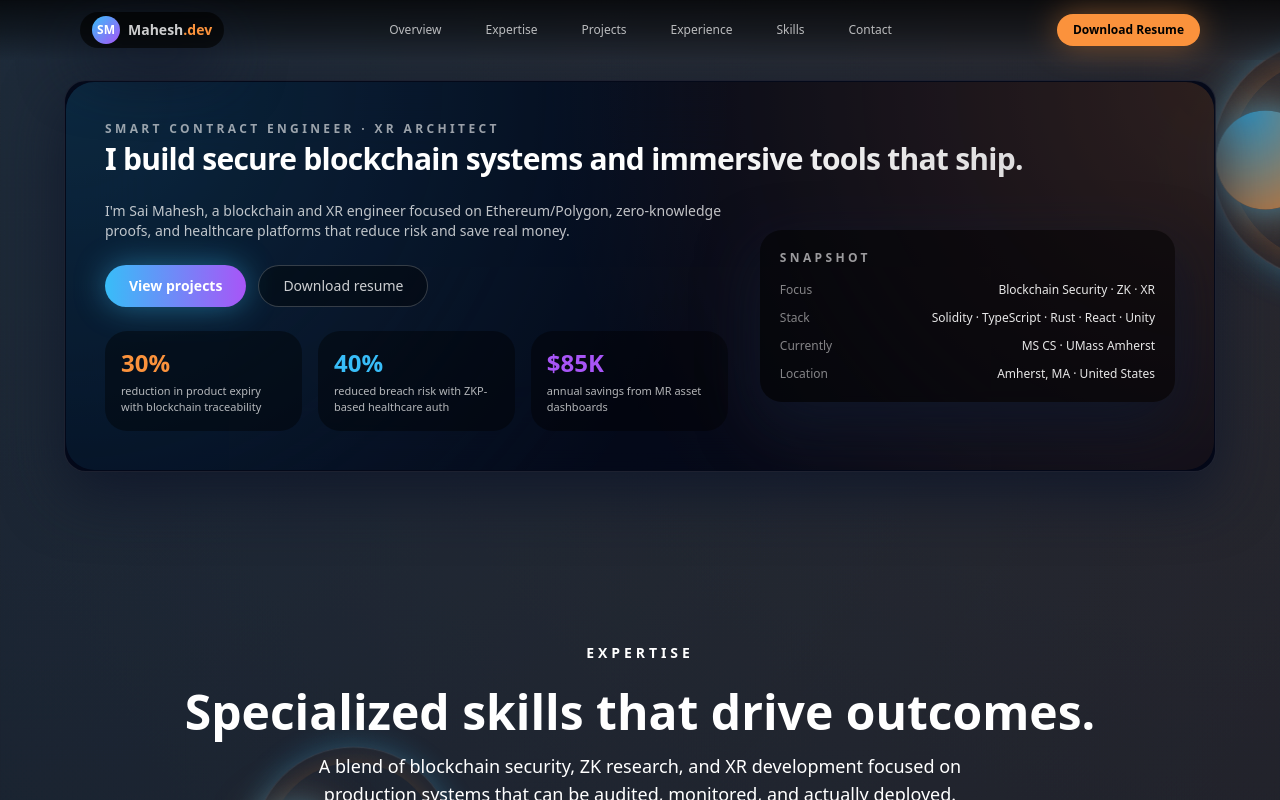
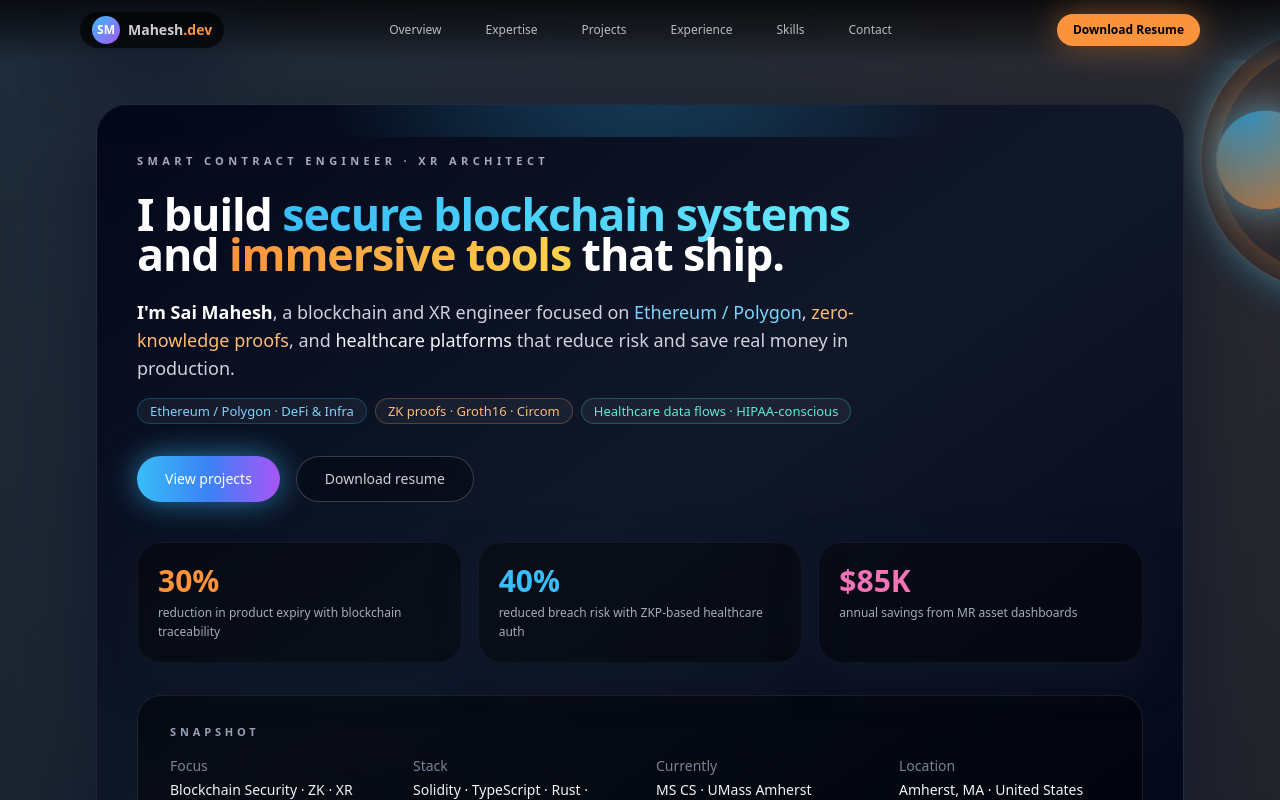
Before and after one commit to Maheshsiddu29/zk-city-portfolio, a React (Vite) app in the folder zk-city-portfolio/: page / in a window 1280 px wide. Shown: the top 800 px of the page. Built offline with nearby package versions, Linux system fonts and the light colour scheme.

Commit message:
changes to hero.tsx

```diff
--- a/zk-city-portfolio/src/components/Expertise.tsx
+++ b/zk-city-portfolio/src/components/Expertise.tsx
@@ -62,7 +62,7 @@ export const Expertise: React.FC = () => {
         <div className="mb-16 text-center">
           <div className="mb-4 inline-block">
             <div className="glass rounded-full px-6 py-2">
-              <span className="text-sm font-semibold uppercase tracking-[0.28em] text-plasma-purple">
+              <span className="text-sm font-semibold uppercase tracking-[0.28em] text-cyan-300">
                 Expertise
               </span>
             </div>
@@ -85,14 +85,19 @@ export const Expertise: React.FC = () => {
             const Icon = item.icon;
             return (
               <div key={item.title} className="h-full">
-                <div className="group relative flex h-full flex-col rounded-3xl border border-white/10 bg-gradient-to-b from-slate-950/90 via-slate-900/90 to-slate-950/95 backdrop-blur-2xl shadow-[0_18px_60px_rgba(15,23,42,0.9)] transition-shadow duration-300 hover:shadow-[0_22px_80px_rgba(56,189,248,0.7)]">
-                  {/* neon edge */}
-                  <div className="pointer-events-none absolute inset-x-0 top-0 h-[2px] bg-gradient-to-r from-electric-cyan via-plasma-purple to-neon-magenta opacity-90" />
+                <div className="group relative h-full">
+                  {/* animated blue/orange gradient layer */}
+                  <div className="expertise-card-gradient" />
+
+                  {/* actual card */}
+                  <div className="expertise-card-inner flex h-full flex-col rounded-3xl border border-white/10 bg-gradient-to-b from-slate-950/95 via-slate-900/95 to-slate-950/95 backdrop-blur-2xl shadow-[0_18px_60px_rgba(15,23,42,0.9)] transition-shadow duration-300 group-hover:shadow-[0_24px_90px_rgba(15,23,42,1)]">
+                    {/* top border – blue/orange only */}
+                    <div className="pointer-events-none absolute inset-x-0 top-0 h-[2px] bg-[linear-gradient(90deg,#22d3ee,#fb923c,#22d3ee)] opacity-90" />
 
                     <div className="p-7 sm:p-8">
                       {/* icon pill */}
-                    <div className="mb-6 inline-flex rounded-2xl bg-slate-950/90 p-3 shadow-[0_0_26px_rgba(56,189,248,0.6)]">
-                      <Icon className="h-6 w-6 text-electric-cyan" />
+                      <div className="mb-6 inline-flex rounded-2xl bg-slate-950/90 p-3 shadow-[0_0_26px_rgba(34,211,238,0.7)]">
+                        <Icon className="h-6 w-6 text-cyan-300" />
                       </div>
 
                       {/* title + subtitle */}
@@ -110,7 +115,7 @@ export const Expertise: React.FC = () => {
                             key={point}
                             className="flex gap-3 text-sm leading-relaxed text-white/85"
                           >
-                          {/* neon arrow bullet like reference screenshot */}
+                            {/* neon arrow bullet */}
                             <span className="mt-1 text-base text-emerald-400 drop-shadow-[0_0_10px_rgba(52,211,153,0.9)]">
                               ▸
                             </span>
@@ -120,8 +125,9 @@ export const Expertise: React.FC = () => {
                       </ul>
                     </div>
 
-                  {/* subtle rounded highlight at the bottom of card */}
-                  <div className="pointer-events-none absolute inset-x-6 bottom-0 h-10 rounded-t-full bg-gradient-to-t from-electric-cyan/15 via-plasma-purple/0 to-transparent opacity-0 transition-opacity duration-300 group-hover:opacity-100" />
+                    {/* subtle bottom highlight */}
+                    <div className="pointer-events-none absolute inset-x-6 bottom-0 h-10 rounded-t-full bg-gradient-to-t from-cyan-400/25 via-transparent to-transparent opacity-0 transition-opacity duration-300 group-hover:opacity-100" />
+                  </div>
                 </div>
               </div>
             );
--- a/zk-city-portfolio/src/components/Hero.tsx
+++ b/zk-city-portfolio/src/components/Hero.tsx
@@ -1,88 +1,156 @@
 import React from "react";
-import { Section } from "./Section";
+
+const stats = [
+  {
+    label: "reduction in product expiry with blockchain traceability",
+    value: "30%",
+    accent: "text-orange-400",
+  },
+  {
+    label: "reduced breach risk with ZKP-based healthcare auth",
+    value: "40%",
+    accent: "text-sky-400",
+  },
+  {
+    label: "annual savings from MR asset dashboards",
+    value: "$85K",
+    accent: "text-pink-400",
+  },
+];
 
 export const Hero: React.FC = () => {
-  const scrollToProjects = () => {
-    const el = document.getElementById("projects");
-    if (!el) return;
-    el.scrollIntoView({ behavior: "smooth", block: "start" });
-  };
+  return (
+    <section
+      id="top"
+      className="hero-animate relative mx-auto mt-6 max-w-6xl px-4 sm:px-6 lg:px-8"
+    >
+      <div className="relative overflow-hidden rounded-[32px] border border-white/10 bg-gradient-to-br from-slate-950/95 via-slate-900/95 to-slate-950/95 shadow-[0_28px_80px_rgba(15,23,42,0.9)] backdrop-blur-2xl">
+        {/* subtle top glow */}
+        <div className="pointer-events-none absolute inset-x-0 -top-32 h-40 bg-[radial-gradient(circle_at_top,_rgba(56,189,248,0.5),_transparent_60%)] opacity-70" />
 
-  return (
-    <Section
-      id="hero"
-      label="I build secure blockchain systems and immersive tools that ship."
-      eyebrow="Smart Contract Engineer · XR Architect"
-    >
-      <div className="grid gap-8 lg:grid-cols-[3fr,2fr] lg:items-center hero-animate">
-
-        <div className="space-y-6 text-sm text-white/75">
-          <p>
-            I&apos;m Sai Mahesh, a blockchain and XR engineer focused on
-            Ethereum/Polygon, zero-knowledge proofs, and healthcare platforms
-            that reduce risk and save real money.
+        <div className="relative z-10 px-6 pb-10 pt-10 sm:px-10 sm:pt-12">
+          {/* top label */}
+          <p className="mb-6 text-[11px] font-semibold uppercase tracking-[0.4em] text-slate-300/80">
+            Smart Contract Engineer · XR Architect
           </p>
 
-          <div className="flex flex-wrap gap-3">
-            <button
-              onClick={scrollToProjects}
-              className="rounded-pill bg-gradient-to-r from-neonBlue to-neonPurple px-6 py-2.5 text-sm font-semibold text-white shadow-neon-blue transition hover:shadow-neon-orange"
+          {/* heading */}
+          <h1 className="max-w-3xl text-3xl font-bold tracking-tight text-white sm:text-4xl lg:text-[2.8rem]">
+            I build{" "}
+            <span className="bg-gradient-to-r from-sky-400 to-cyan-300 bg-clip-text text-transparent">
+              secure blockchain systems
+            </span>{" "}
+            and{" "}
+            <span className="bg-gradient-to-r from-orange-400 to-amber-300 bg-clip-text text-transparent">
+              immersive tools
+            </span>{" "}
+            that ship.
+          </h1>
+
+          {/* description + focus tags */}
+          <div className="mt-6 max-w-3xl space-y-4">
+            <p className="text-base text-slate-200/90 sm:text-lg leading-relaxed">
+              <span className="font-semibold text-white">I&apos;m Sai Mahesh</span>, a
+              blockchain and XR engineer focused on{" "}
+              <span className="font-medium text-sky-300">
+                Ethereum / Polygon
+              </span>
+              ,{" "}
+              <span className="font-medium text-orange-300">
+                zero-knowledge proofs
+              </span>
+              , and{" "}
+              <span className="font-medium text-slate-100">
+                healthcare platforms
+              </span>{" "}
+              that reduce risk and save real money in production.
+            </p>
+
+            <div className="flex flex-wrap gap-2 text-xs sm:text-[13px]">
+              <span className="rounded-full bg-white/5 px-3 py-1 text-sky-300 border border-sky-500/30">
+                Ethereum / Polygon · DeFi & Infra
+              </span>
+              <span className="rounded-full bg-white/5 px-3 py-1 text-orange-300 border border-orange-400/30">
+                ZK proofs · Groth16 · Circom
+              </span>
+              <span className="rounded-full bg-white/5 px-3 py-1 text-teal-300 border border-teal-400/30">
+                Healthcare data flows · HIPAA-conscious
+              </span>
+            </div>
+          </div>
+
+          {/* CTAs */}
+          <div className="mt-8 flex flex-wrap gap-4">
+            <a
+              href="#projects"
+              className="inline-flex items-center justify-center rounded-full bg-gradient-to-r from-sky-400 via-blue-500 to-purple-500 px-7 py-3 text-sm font-medium text-white shadow-[0_0_30px_rgba(56,189,248,0.6)] transition-transform duration-150 hover:scale-[1.02]"
             >
               View projects
-            </button>
+            </a>
             <a
               href="/Sai_Mahesh_resume.pdf"
               target="_blank"
-              className="rounded-pill border border-white/20 bg-black/40 px-6 py-2.5 text-sm font-medium text-white/80 backdrop-blur-xl transition hover:border-white/60 hover:text-white"
+              className="inline-flex items-center justify-center rounded-full border border-white/20 bg-black/30 px-7 py-3 text-sm font-medium text-white/80 backdrop-blur-xl transition hover:border-white/50 hover:text-white"
             >
               Download resume
             </a>
           </div>
 
-          <div className="mt-4 grid gap-4 text-xs text-white/70 sm:grid-cols-3">
-            <div className="rounded-card bg-black/40 p-4">
-              <p className="text-2xl font-semibold text-neonOrange">30%</p>
-              <p className="mt-1 text-[11px]">
-                reduction in product expiry with blockchain traceability
-              </p>
-            </div>
-            <div className="rounded-card bg-black/40 p-4">
-              <p className="text-2xl font-semibold text-neonBlue">40%</p>
-              <p className="mt-1 text-[11px]">
-                reduced breach risk with ZKP-based healthcare auth
-              </p>
-            </div>
-            <div className="rounded-card bg-black/40 p-4">
-              <p className="text-2xl font-semibold text-neonPurple">$85K</p>
-              <p className="mt-1 text-[11px]">
-                annual savings from MR asset dashboards
-              </p>
-            </div>
+          {/* metrics */}
+          <div className="mt-10 grid gap-4 sm:grid-cols-3">
+            {stats.map((stat) => (
+              <div
+                key={stat.label}
+                className="rounded-3xl bg-black/40 px-5 py-5 shadow-[0_14px_40px_rgba(15,23,42,0.9)] border border-white/5"
+              >
+                <p
+                  className={`text-2xl sm:text-3xl font-semibold mb-1 ${stat.accent}`}
+                >
+                  {stat.value}
+                </p>
+                <p className="text-xs text-slate-300/80 leading-relaxed">
+                  {stat.label}
+                </p>
+              </div>
+            ))}
           </div>
-        </div>
 
-        <div className="space-y-4 rounded-card bg-black/50 p-5 shadow-soft backdrop-blur-xl">
-          <p className="text-xs font-semibold uppercase tracking-[0.28em] text-white/60">
-            Snapshot
-          </p>
-          <div className="space-y-3 text-xs">
-            <Row label="Focus" value="Blockchain Security · ZK · XR" />
-            <Row
-              label="Stack"
-              value="Solidity · TypeScript · Rust · React · Unity"
-            />
-            <Row label="Currently" value="MS CS · UMass Amherst" />
-            <Row label="Location" value="Amherst, MA · United States" />
+          {/* snapshot card */}
+          <div className="mt-8 rounded-3xl bg-black/50 px-6 py-6 sm:px-8 sm:py-7 border border-white/10">
+            <p className="mb-4 text-[11px] font-semibold uppercase tracking-[0.35em] text-slate-400">
+              Snapshot
+            </p>
+            <dl className="grid gap-y-4 gap-x-8 text-sm sm:grid-cols-4">
+              <div>
+                <dt className="text-slate-400/80">Focus</dt>
+                <dd className="mt-1 text-slate-100">
+                  Blockchain Security · ZK · XR
+                </dd>
+              </div>
+              <div>
+                <dt className="text-slate-400/80">Stack</dt>
+                <dd className="mt-1 text-slate-100">
+                  Solidity · TypeScript · Rust · React · Unity
+                </dd>
+              </div>
+              <div>
+                <dt className="text-slate-400/80">Currently</dt>
+                <dd className="mt-1 text-slate-100">
+                  MS CS · UMass Amherst
+                </dd>
+              </div>
+              <div>
+                <dt className="text-slate-400/80">Location</dt>
+                <dd className="mt-1 text-slate-100">
+                  Amherst, MA · United States
+                </dd>
+              </div>
+            </dl>
           </div>
         </div>
       </div>
-    </Section>
+    </section>
   );
 };
 
-const Row = ({ label, value }: { label: string; value: string }) => (
-  <div className="flex justify-between gap-4">
-    <span className="text-white/50">{label}</span>
-    <span className="text-right text-white/90">{value}</span>
-  </div>
-);
+export default Hero;
```
Also changed, not shown: zk-city-portfolio/src/index.css (+39 -0 lines). Lines whose indentation alone changed are shown as unchanged.
